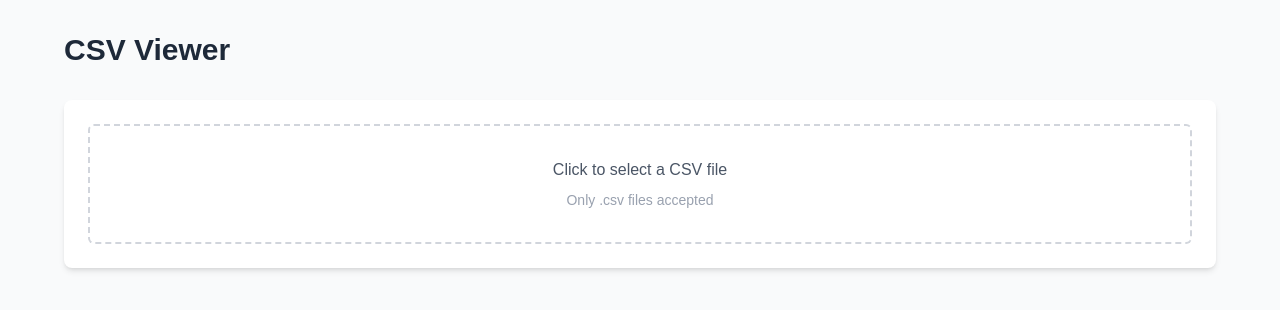
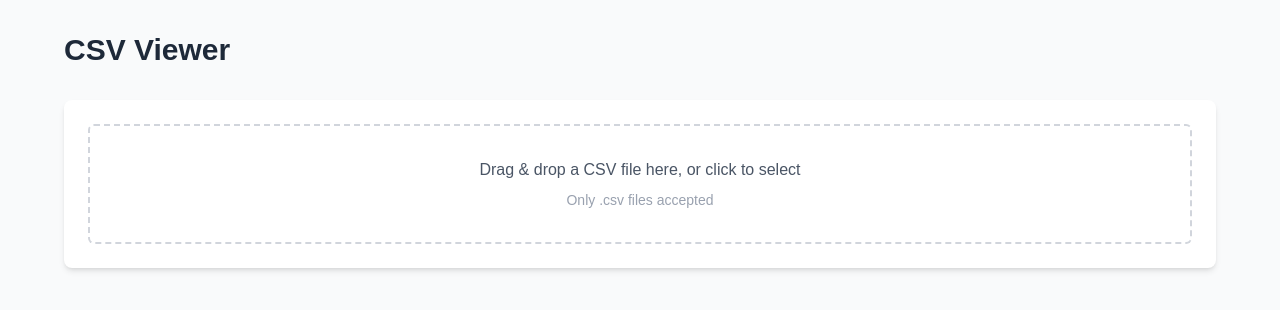
Before and after one commit to vrbaghel/row-bot, a Next.js app: page / in a window 1280 px wide. Shown: the top 310 px of the page. Built offline with nearby package versions, Linux system fonts and the light colour scheme.

Commit message:
Enhance FileUploader component with drag-and-drop functionality and improve user experience; update interface definitions for better type safety.

```diff
--- a/src/components/FileUploader.tsx
+++ b/src/components/FileUploader.tsx
@@ -1,20 +1,40 @@
 "use client";
 
-import { useState, useCallback } from "react";
+import { FileUploaderProps } from "@/types/interface";
 import Papa from "papaparse";
-import { CSVData } from "@/types/interface";
-
-interface FileUploaderProps {
-  onDataLoaded: (data: CSVData) => void;
-}
+import { useRef, useState } from "react";
 
 const FileUploader: React.FC<FileUploaderProps> = ({ onDataLoaded }) => {
   const [isLoading, setIsLoading] = useState(false);
+  const [isDragging, setIsDragging] = useState(false);
+  const fileInputRef = useRef<HTMLInputElement>(null);
 
-  const handleFileChange = useCallback((e: React.ChangeEvent<HTMLInputElement>) => {
+  const handleDragOver = (e: React.DragEvent) => {
+    e.preventDefault();
+    setIsDragging(true);
+  };
+
+  const handleDragLeave = () => {
+    setIsDragging(false);
+  };
+
+  const handleDrop = (e: React.DragEvent) => {
+    e.preventDefault();
+    setIsDragging(false);
+    const file = e.dataTransfer.files?.[0];
+    if (file) {
+      processFile(file);
+    }
+  };
+
+  const handleFileChange = (e: React.ChangeEvent<HTMLInputElement>) => {
     const file = e.target.files?.[0];
-    if (!file) return;
+    if (file) {
+      processFile(file);
+    }
+  };
 
+  const processFile = (file: File) => {
     setIsLoading(true);
 
     Papa.parse(file, {
@@ -31,22 +51,33 @@ const FileUploader: React.FC<FileUploaderProps> = ({ onDataLoaded }) => {
         setIsLoading(false);
       }
     });
-  }, [onDataLoaded]);
+  };
 
   return (
-    <div className="border-2 border-dashed border-gray-300 rounded-md p-8 text-center hover:border-gray-400 transition-colors">
+    <div className="space-y-4">
+      <div
+        {...(isLoading ? {} : {
+          onDragOver: handleDragOver,
+          onDragLeave: handleDragLeave,
+          onDrop: handleDrop
+        })}
+        className={`border-2 border-dashed rounded-md p-8 text-center transition-colors ${
+          isDragging ? 'border-blue-500 bg-blue-50' : 'border-gray-300 hover:border-gray-400'
+        }`}
+      >
         <label className="flex flex-col items-center cursor-pointer">
           {isLoading ? (
             <p className="text-gray-600">Processing CSV...</p>
           ) : (
             <>
               <p className="text-gray-600 mb-2">
-              Click to select a CSV file
+                {isDragging ? 'Drop the CSV file here' : 'Drag & drop a CSV file here, or click to select'}
               </p>
               <p className="text-sm text-gray-400">Only .csv files accepted</p>
             </>
           )}
           <input
+            ref={fileInputRef}
             type="file"
             accept=".csv"
             className="hidden"
@@ -54,7 +85,8 @@ const FileUploader: React.FC<FileUploaderProps> = ({ onDataLoaded }) => {
           />
         </label>
       </div>
-  );
+    </div>
+  )
 };
 
 export default FileUploader;
--- a/src/types/interface.ts
+++ b/src/types/interface.ts
@@ -7,3 +7,7 @@ export interface CSVData {
 export interface DataTableProps {
   data: CSVData;
 }
+
+export interface FileUploaderProps {
+  onDataLoaded: (data: CSVData) => void;
+}
```
Lines whose indentation alone changed are shown as unchanged.
